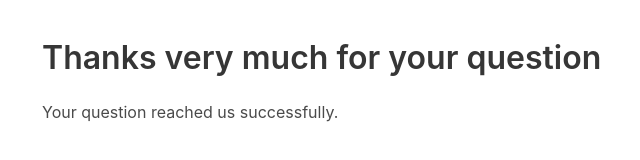
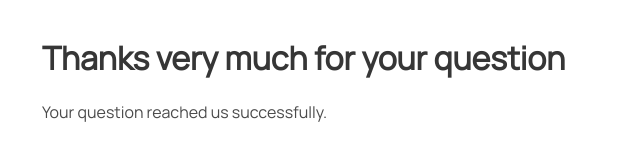
Before and after one commit to commonknowledge/mutual-aid-question-form, a website: page thanks.html in a window 1280 px wide. Shown: the whole page, without its empty margins (22-662 px from the left). Drawn offline with nearby package versions, Linux system fonts and the light colour scheme.

Commit message:
Add correct font to form

```diff
--- a/styles.css
+++ b/styles.css
@@ -2,4 +2,13 @@ body {
   margin-left: 20px;
   margin-right: 20px;
   margin-top: 40px;
+  font-family: Manrope;
 }
+
+.is-correct-blue {
+}
+
+@font-face {
+  font-family: "Manrope";
+  src: url("fonts/Manrope-Regular.woff");
+}
```
Also changed, not shown: index.html (+1 -1 lines), fonts/Manrope-Bold.woff (added), fonts/Manrope-ExtraBold.woff (added), fonts/Manrope-ExtraLight.woff (added), fonts/Manrope-ExtraLight.woff2 (added), fonts/Manrope-Light.woff (added), fonts/Manrope-Medium.woff (added), fonts/Manrope-Regular.woff (added), fonts/Manrope-SemiBold.woff (added), fonts/manrope-bold.woff2 (added), fonts/manrope-extrabold.woff2 (added), fonts/manrope-light.woff2 (added), fonts/manrope-medium.woff2 (added), fonts/manrope-regular.woff2 (added), 1 more files.
